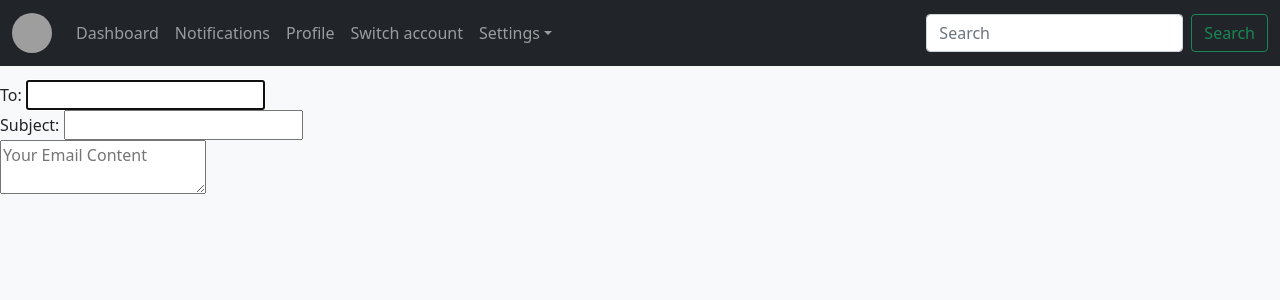
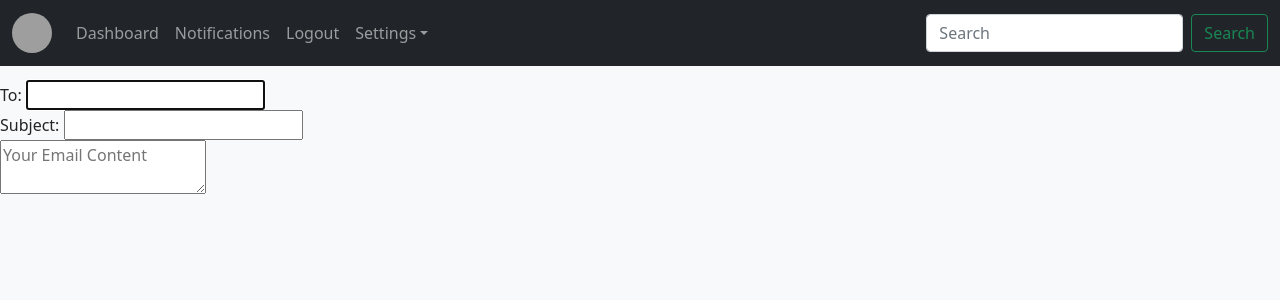
Before and after one commit to rishitv26/Cland_2.0, a Django app: page /pannels/mail/ in a window 1280 px wide. Shown: the top 300 px of the page. Run offline with Django 3.2, Linux system fonts and the light colour scheme; a user stored in the database is signed in; grey boxes are pictures that could not be loaded.

Commit message:
doing it

```diff
--- a/templates/layout.html
+++ b/templates/layout.html
@@ -118,10 +118,7 @@
                   <a class="nav-link" href="#">Notifications</a>
                 </li>
                 <li class="nav-item">
-                  <a class="nav-link" href="#">Profile</a>
-                </li>
-                <li class="nav-item">
-                  <a class="nav-link" href="#">Switch account</a>
+                  <a class="nav-link" href="#">Logout</a>
                 </li>
                 <li class="nav-item dropdown">
                   <a class="nav-link dropdown-toggle" href="#" id="dropdown01" data-bs-toggle="dropdown" aria-expanded="false">Settings</a>
```
Also changed, not shown: db.sqlite3.
